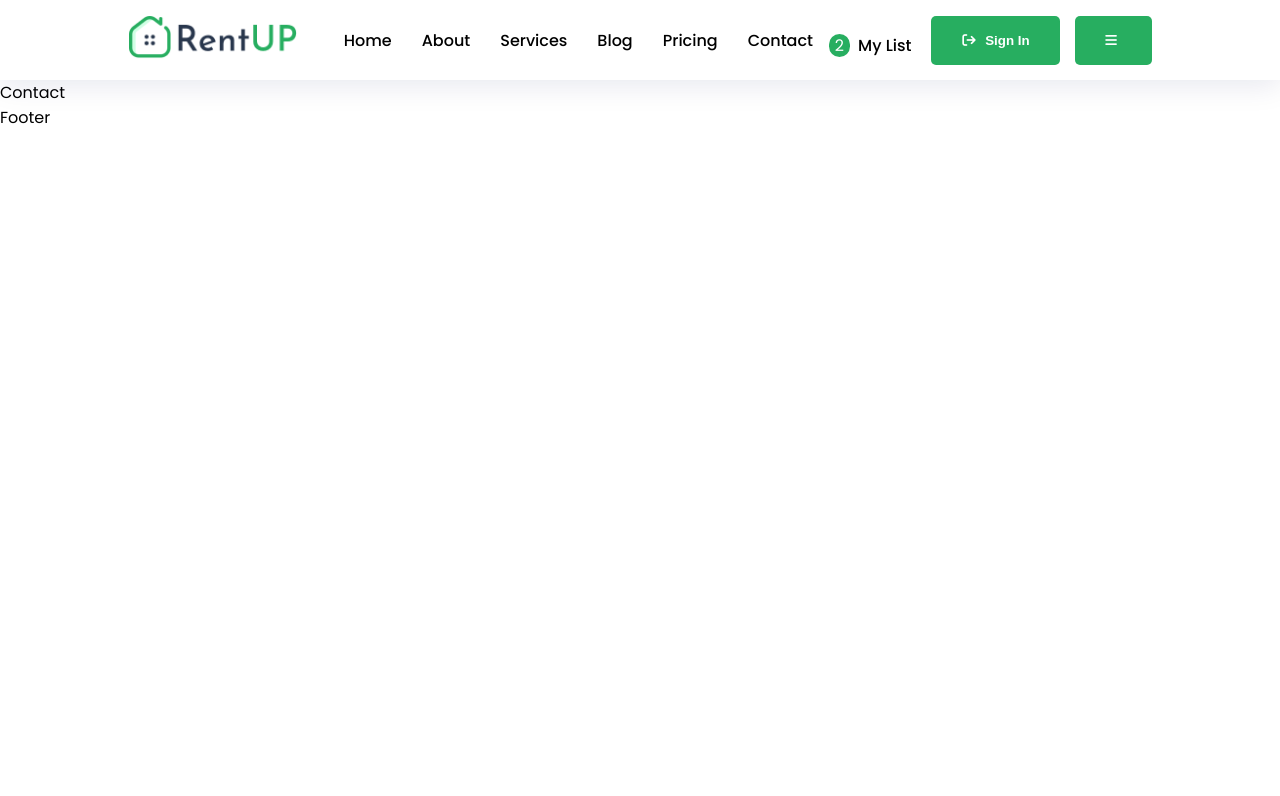
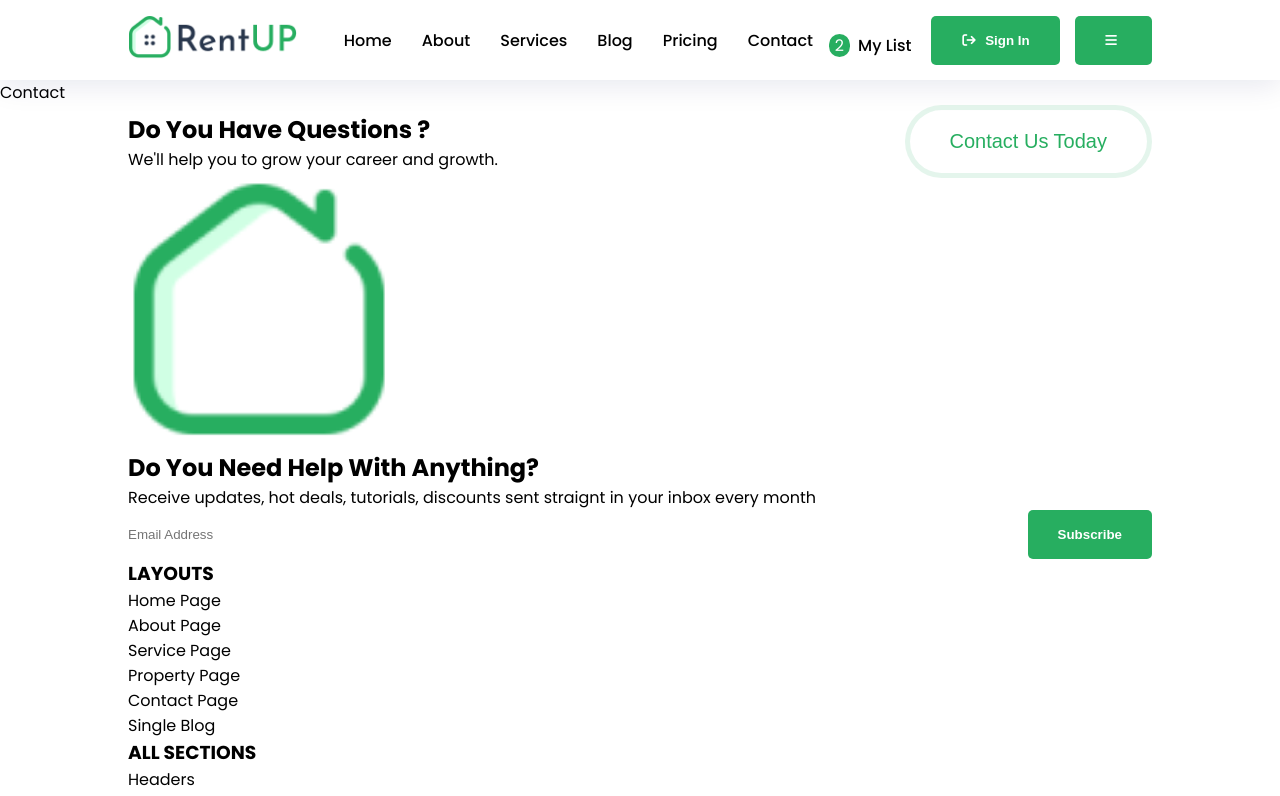
Before and after one commit to mehmetenfa/rentup-app, a React (Create React App) app: page /contact in a window 1280 px wide. Shown: the top 796 px of the page. Built offline with nearby package versions, Linux system fonts and the light colour scheme.

Commit message:
footerFile

```diff
--- a/src/components/common/footer/Footer.jsx
+++ b/src/components/common/footer/Footer.jsx
@@ -1,9 +1,57 @@
-import React from 'react'
+import React from "react";
+import { footer } from "../../data/Data";
+import "./footer.css";
 
 const Footer = () => {
   return (
-    <div>Footer</div>
-  )
-}
+    <>
+      <section className="footerContact">
+        <div className="container">
+          <div className="send flex">
+            <div className="text">
+              <h1>Do You Have Questions ?</h1>
+              <p>We'll help you to grow your career and growth.</p>
+            </div>
+            <button className="btn5">Contact Us Today</button>
+          </div>
+        </div>
+      </section>
 
-export default Footer
+      <footer>
+        <div className="container">
+          <div className="box">
+            <div className="logo">
+              <img src="./images/logo-light.png" alt="logo-light" />
+              <h2>Do You Need Help With Anything?</h2>
+              <p>
+                Receive updates, hot deals, tutorials, discounts sent straignt
+                in your inbox every month
+              </p>
+
+              <div className="input flex">
+                <input type="text" placeholder="Email Address" />
+                <button>Subscribe</button>
+              </div>
+            </div>
+          </div>
+
+          {footer.map((val) => (
+            <div className="box">
+              <h3>{val.title}</h3>
+              <ul>
+                {val.text.map((items) => (
+                  <li> {items.list} </li>
+                ))}
+              </ul>
+            </div>
+          ))}
+        </div>
+      </footer>
+      <div className="legal">
+        <span>© 2021 RentUP. Designd By Mehmet Enfa.</span>
+      </div>
+    </>
+  );
+};
+
+export default Footer;
```
